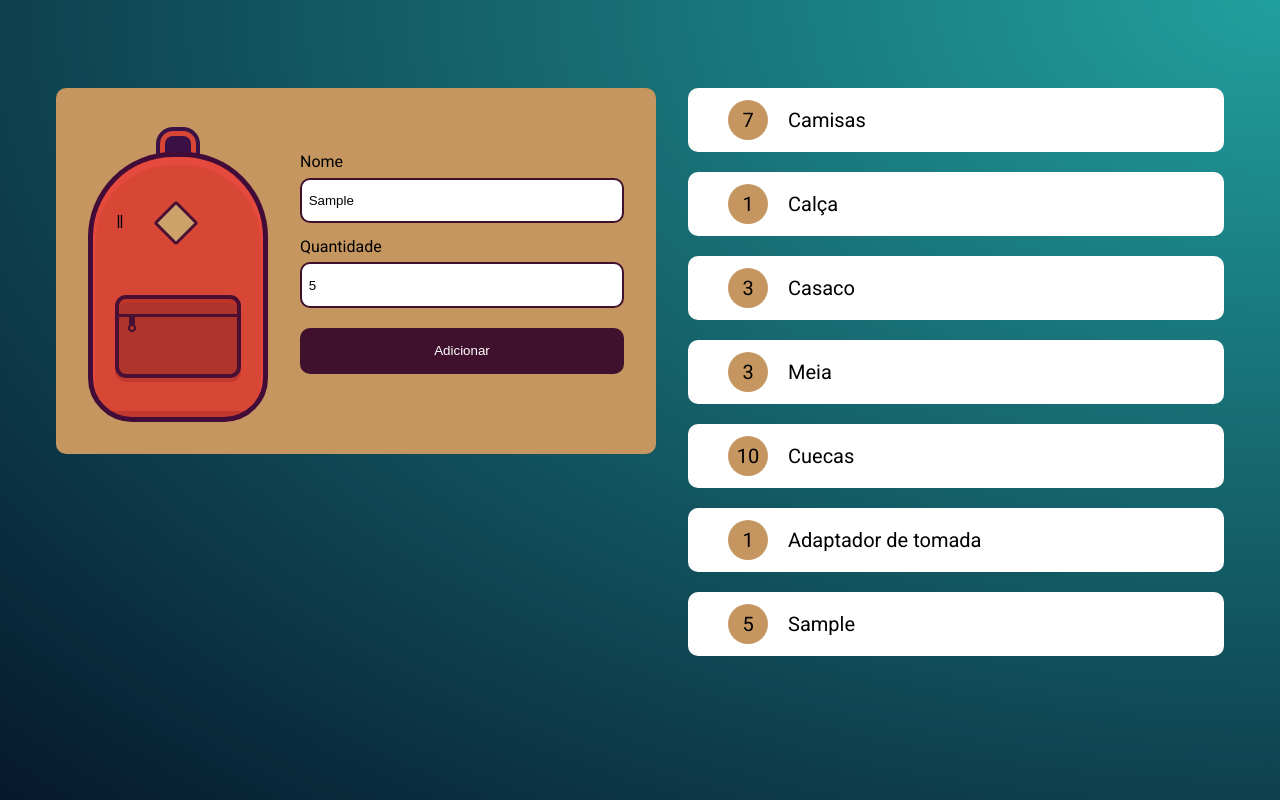
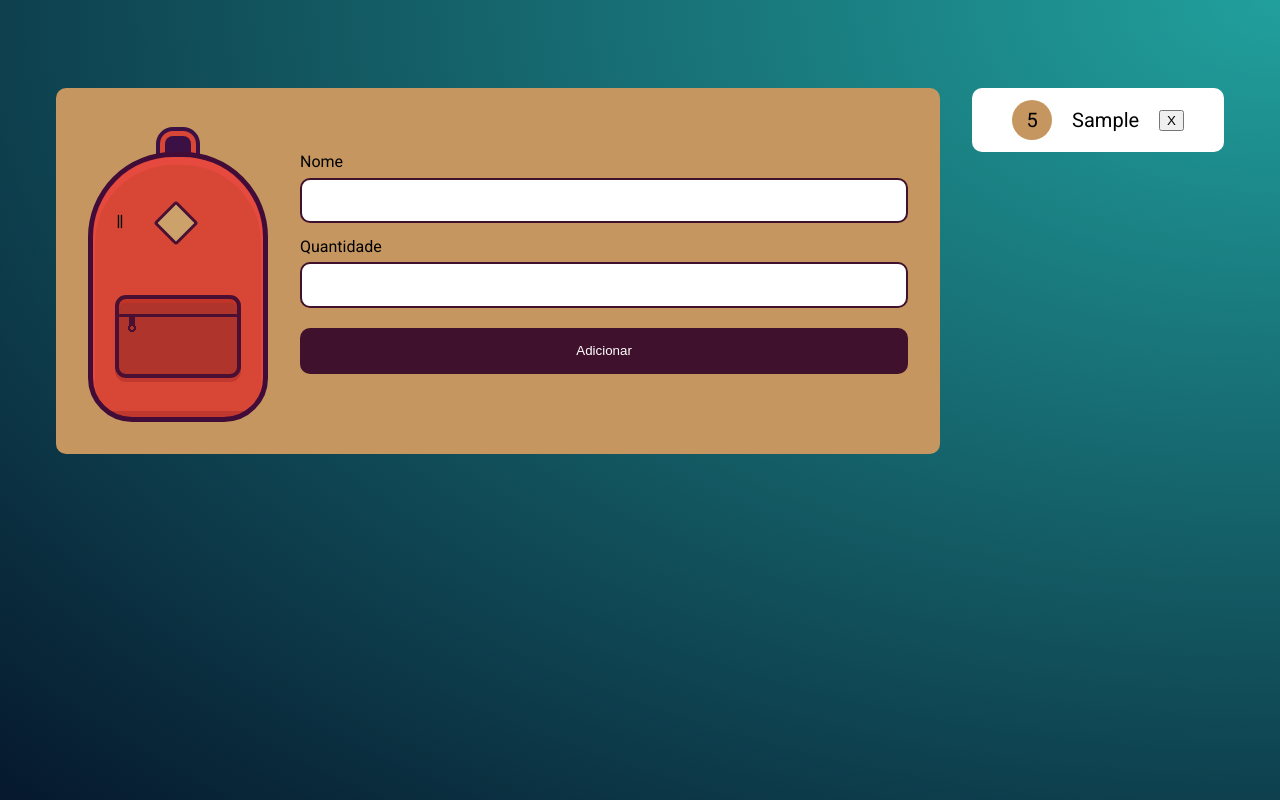
Before and after one commit to BeatrizSAA/web-storage-with-Javascript, a plain HTML site: page index.html in a window 1280 px wide. Both pictures are taken after typing "Sample", "5" into the empty fields and a click on the input "Adicionar". Drawn offline with Linux system fonts and the light colour scheme.

Commit message:
update, save and delete from localStorage

```diff
--- a/index.html
+++ b/index.html
@@ -1,5 +1,6 @@
 <!DOCTYPE html>
 <html lang="en">
+
 <head>
     <meta charset="UTF-8">
     <meta http-equiv="X-UA-Compatible" content="IE=edge">
@@ -11,28 +12,24 @@
     <link rel="preconnect" href="https://fonts.gstatic.com" crossorigin>
     <link href="https://fonts.googleapis.com/css2?family=Roboto&display=swap" rel="stylesheet">
 </head>
+
 <body>
     <main class="conteudo">
         <div class="principal">
             <div class="mochila"></div>
             <form action="" class="adicionar" id="novoItem">
-                <label for="item">Nome</label>
+                <label for="nome">Nome</label>
                 <input type="text" name="nome" id="nome">
-                <label for="item">Quantidade</label>
+                <label for="quantidade">Quantidade</label>
                 <input type="number" name="quantidade" id="quantidade">
-                <input type="submit" value="Adicionar" class="cadastrar">
+                <input type="submit" value="Adicionar" class="cadastrar" id="cadastrar">
             </form>
         </div>
 
-        <ul class="lista" id="lista">
-            <li class="item"><strong>7</strong>Camisas</li>
-            <li class="item"><strong>1</strong>Calça</li>
-            <li class="item"><strong>3</strong>Casaco</li>
-            <li class="item"><strong>3</strong>Meia</li>
-            <li class="item"><strong>10</strong>Cuecas</li>
-            <li class="item"><strong>1</strong>Adaptador de tomada</li>
-        </ul>
+        <ul class="lista" id="lista"></ul>
     </main>
+
     <script src="js/main.js"></script>
 </body>
+
 </html>
--- a/js/main.js
+++ b/js/main.js
@@ -1,27 +1,79 @@
 const form = document.getElementById("novoItem")
 const lista = document.getElementById("lista")
+const itens = JSON.parse(localStorage.getItem("itens")) || []
 
-form.addEventListener("submit", (evento) =>{
+itens.forEach( (elemento) => {
+    criaElemento(elemento)
+} )
+
+form.addEventListener("submit", (evento) => {
     evento.preventDefault()
 
-    criaElemento(evento.target.elements['nome'].value,evento.target.elements['quantidade'].value)
+    const nome = evento.target.elements['nome']
+    const quantidade = evento.target.elements['quantidade']
+
+    const existe = itens.find( elemento => elemento.nome === nome.value )
+
+    const itemAtual = {
+        "nome": nome.value,
+        "quantidade": quantidade.value
+    }
+
+    if (existe) {
+        itemAtual.id = existe.id
+
+        atualizaElemento(itemAtual)
+
+        itens[itens.findIndex(elemento => elemento.id === existe.id)] = itemAtual
+    } else {
+        itemAtual.id = itens[itens.length -1] ? (itens[itens.length-1]).id + 1 : 0;
+
+        criaElemento(itemAtual)
+
+        itens.push(itemAtual)
+    }
+
+    localStorage.setItem("itens", JSON.stringify(itens))
+
+    nome.value = ""
+    quantidade.value = ""
 })
 
+function criaElemento(item) {
+    const novoItem = document.createElement("li")
+    novoItem.classList.add("item")
 
-function criaElemento (nome, quantidade){
-console.log(nome)
-console.log(quantidade)
+    const numeroItem = document.createElement("strong")
+    numeroItem.innerHTML = item.quantidade
+    numeroItem.dataset.id = item.id
+    novoItem.appendChild(numeroItem)
 
-const novoItem = document.createElement('li')
-novoItem.classList.add("item")
+    novoItem.innerHTML += item.nome
 
-const numeroItem = document.createElement('strong')
-numeroItem.innerHTML = quantidade
+    novoItem.appendChild(botaoDeleta(item.id))
 
-novoItem.appendChild(numeroItem)
-novoItem.innerHTML += nome
+    lista.appendChild(novoItem)
+}
 
-lista.appendChild(novoItem)
+function atualizaElemento(item) {
+    document.querySelector("[data-id='"+item.id+"']").innerHTML = item.quantidade
+}
 
-console.log (novoItem)
+function botaoDeleta(id) {
+    const elementoBotao = document.createElement("button")
+    elementoBotao.innerText = "X"
+
+    elementoBotao.addEventListener("click", function() {
+        deletaElemento(this.parentNode, id)
+    })
+
+    return elementoBotao
 }
+
+function deletaElemento(tag, id) {
+    tag.remove()
+
+    itens.splice(itens.findIndex(elemento => elemento.id === id), 1)
+
+    localStorage.setItem("itens", JSON.stringify(itens))
+}
```
